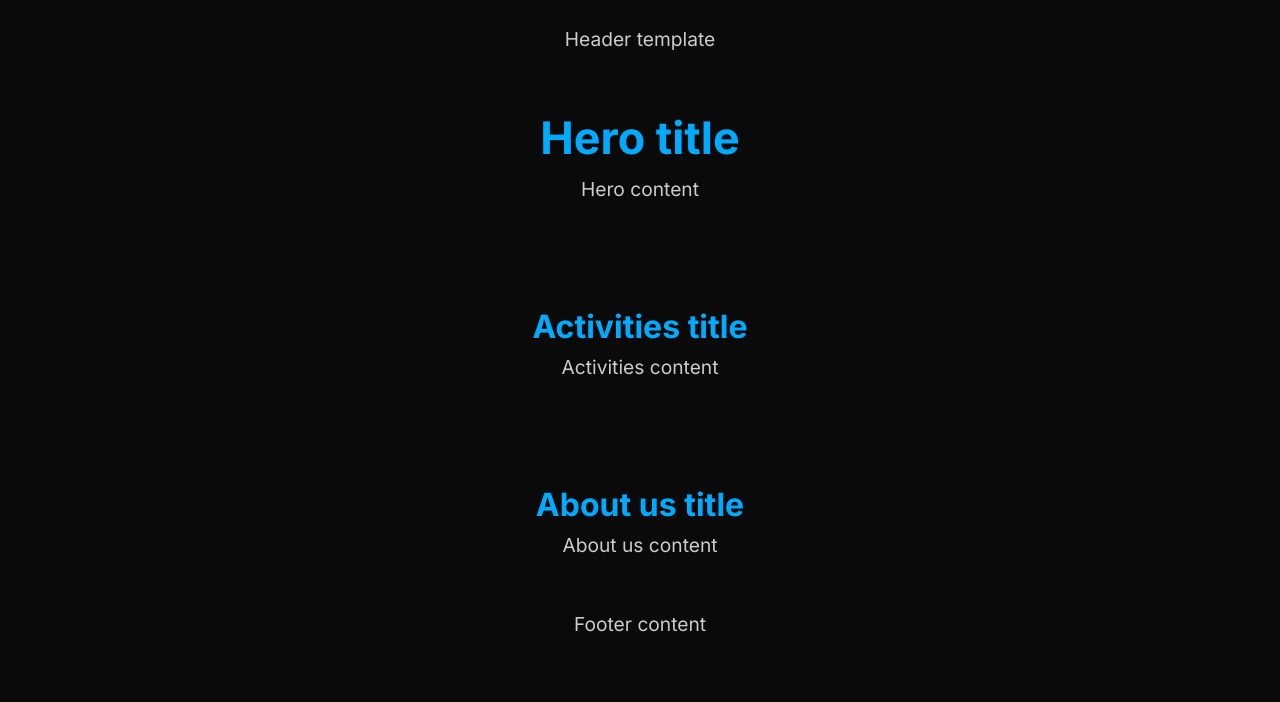
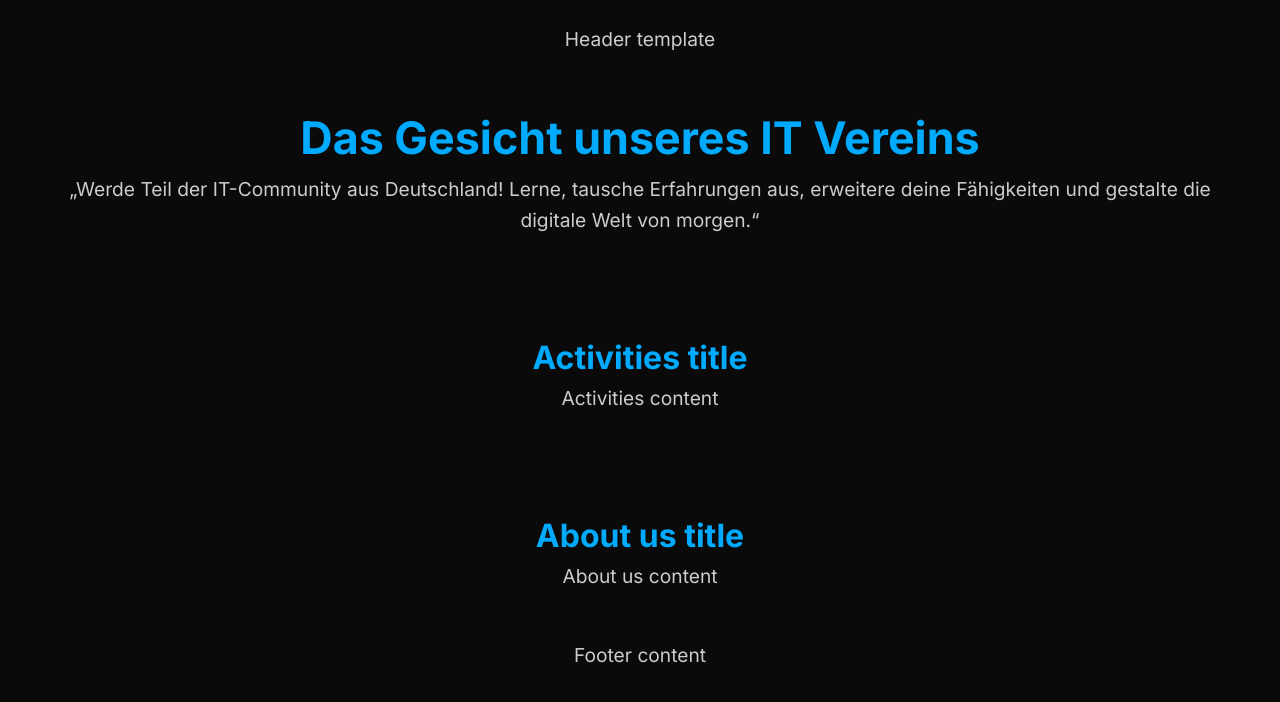
Before and after one commit to yarinka82/Digital-IT-Hub-in-Wurzburg, a Next.js app: page / in a window 1280 px wide. Shown: the top 702 px of the page. Built offline with nearby package versions, Linux system fonts and the light colour scheme.

Commit message:
content added

```diff
--- a/src/app/components/HeroSection.tsx
+++ b/src/app/components/HeroSection.tsx
@@ -1,8 +1,12 @@
 export default function Hero() {
   return (
     <section>
-      <h1>Hero title</h1>
-      <p>Hero content</p>
+      <h1>Das Gesicht unseres IT Vereins</h1>
+      <p>
+        „Werde Teil der IT-Community aus Deutschland! Lerne, tausche Erfahrungen
+        aus, erweitere deine Fähigkeiten und gestalte die digitale Welt von
+        morgen.“
+      </p>
     </section>
   );
 }
```
